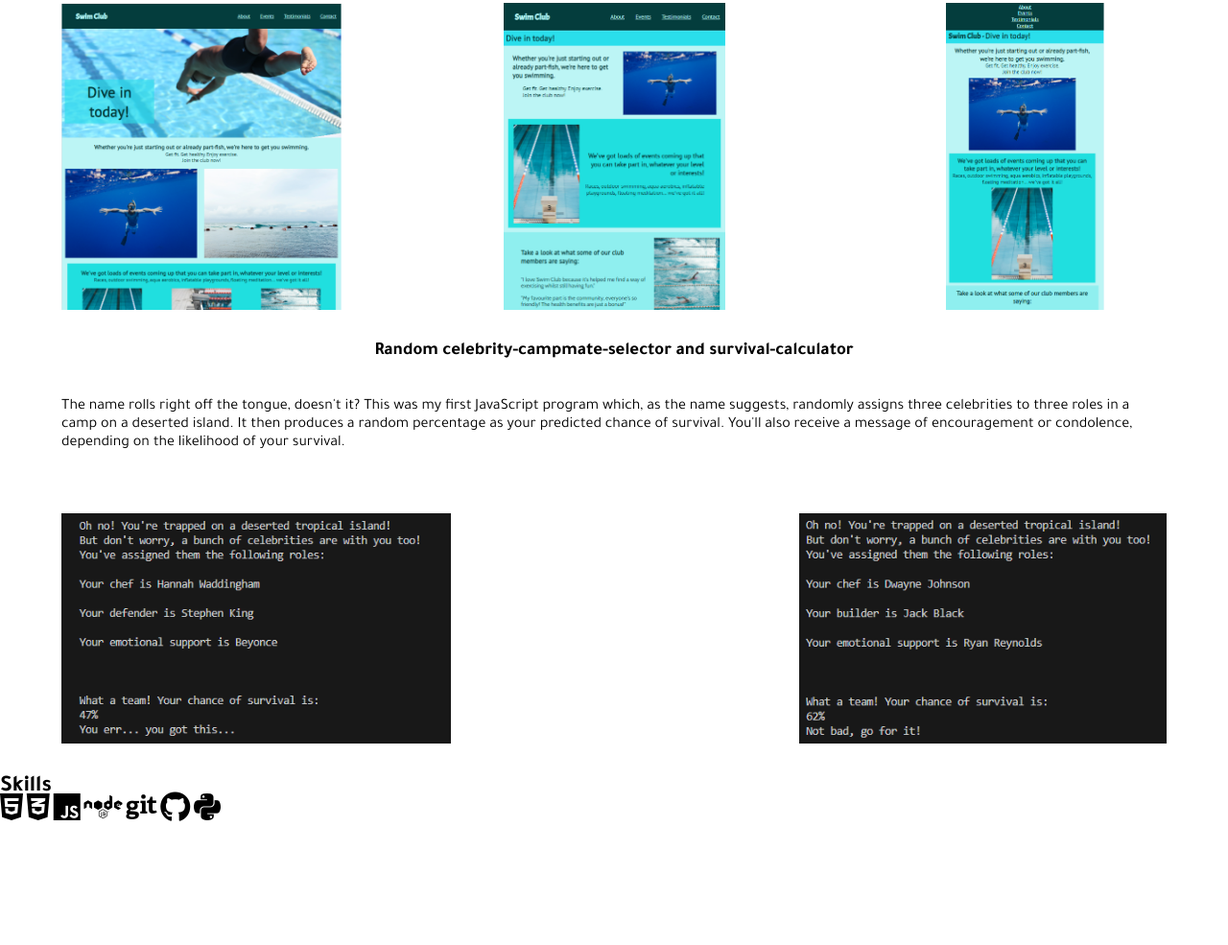
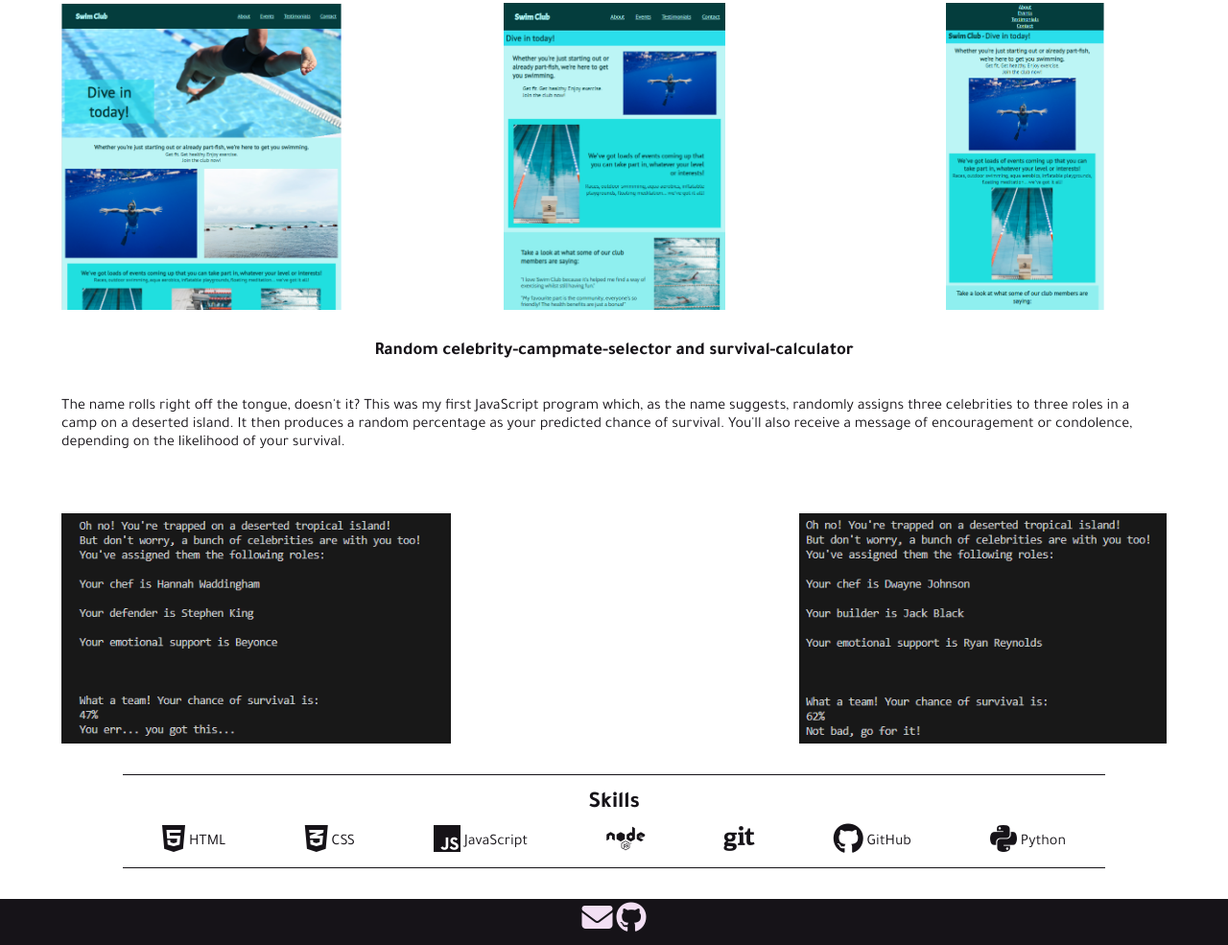
Before and after one commit to willl22/portfolio-website, a plain HTML site: page index.html in a window 1280 px wide. Shown: the part 494-1479 px from the top of the page at 96% size. Before the commit the page ends 1352 px from the top, so only its background shows below. Drawn offline with Linux system fonts and the light colour scheme.

Commit message:
add styling to skills and contact

```diff
--- a/index.html
+++ b/index.html
@@ -66,14 +66,23 @@
             <!--Skills-->
             <section id="skills">
                 <h2>Skills</h2>
-                <i class="fa-brands fa-html5 fa-2xl"></i>
-                <i class="fa-brands fa-css3-alt fa-2xl"></i>
-                <i class="fa-brands fa-js fa-2xl"></i>
-                <i class="fa-brands fa-node fa-2xl"></i>
-                <i class="fa-brands fa-git fa-2xl"></i>
-                <i class="fa-brands fa-github fa-2xl"></i>
-                <i class="fa-brands fa-python fa-2xl"></i>
+                <ul>
+                    <li><i class="fa-brands fa-html5 fa-2xl"></i>  HTML</li>
+                    <li><i class="fa-brands fa-css3-alt fa-2xl"></i>  CSS</li>
+                    <li><i class="fa-brands fa-js fa-2xl"></i>  JavaScript</li>
+                    <li><i class="fa-brands fa-node fa-2xl"></i></li>
+                    <li><i class="fa-brands fa-git fa-2xl"></i></li>
+                    <li><i class="fa-brands fa-github fa-2xl"></i>  GitHub</li>
+                    <li><i class="fa-brands fa-python fa-2xl"></i>  Python</li>
+                </ul>
             </section>
         </main>
+        <footer>
+            <a href="./contact.html">
+            <i class="fa-solid fa-envelope fa-2xl"></i>
+            <!--<i class="fa-brands fa-linkedin fa-2xl"></i>-->
+            <i class="fa-brands fa-github fa-2xl"></i>
+            </a>
+        </footer>
     </body>
 </html>
--- a/styles.css
+++ b/styles.css
@@ -8,6 +8,7 @@
 html {
     font-size: 16px;
     font-family: 'Tajawal', sans-serif;
+    color: rgb(22, 19, 24);
 }
 
 /*Nav bar styles*/
@@ -161,3 +162,59 @@ main {
     grid-area: 3 / 2 / 4 / 3;
     justify-self: end;
 }
+
+/*skills section*/
+
+#skills {
+    text-align: center;
+    max-width: 80%;
+    margin: 2rem auto;
+    padding: 1rem 0;
+    border-top: solid rgb(22, 19, 24) 1px;
+    border-bottom: solid rgb(22, 19, 24) 1px;
+}
+
+#skills ul {
+    display: flex;
+    list-style: none;
+    justify-content: space-around;
+    margin-top: 1rem;
+}
+
+footer {
+    width: 100%;
+    height: 3rem;
+    background-color: rgb(22, 19, 24);
+    color: rgb(242, 223, 243);
+    display: flex;
+    align-items: center;
+    justify-content: center;
+}
+
+footer a {
+    text-decoration: none;
+    color: rgb(242, 223, 243);
+}
+
+/*contact page styles*/
+
+#contact {
+    max-width: 90%;
+    margin: 0 auto;
+}
+
+#contact p {
+    margin: 1rem 0;
+}
+
+#contact ul {
+    list-style: none;
+}
+
+#contact ul li {
+    margin: 1rem 0;
+}
+
+#contact ul li a {
+    color: rgb(83, 26, 121);
+}
```
Also changed, not shown: contact.html (+9 -4 lines).
